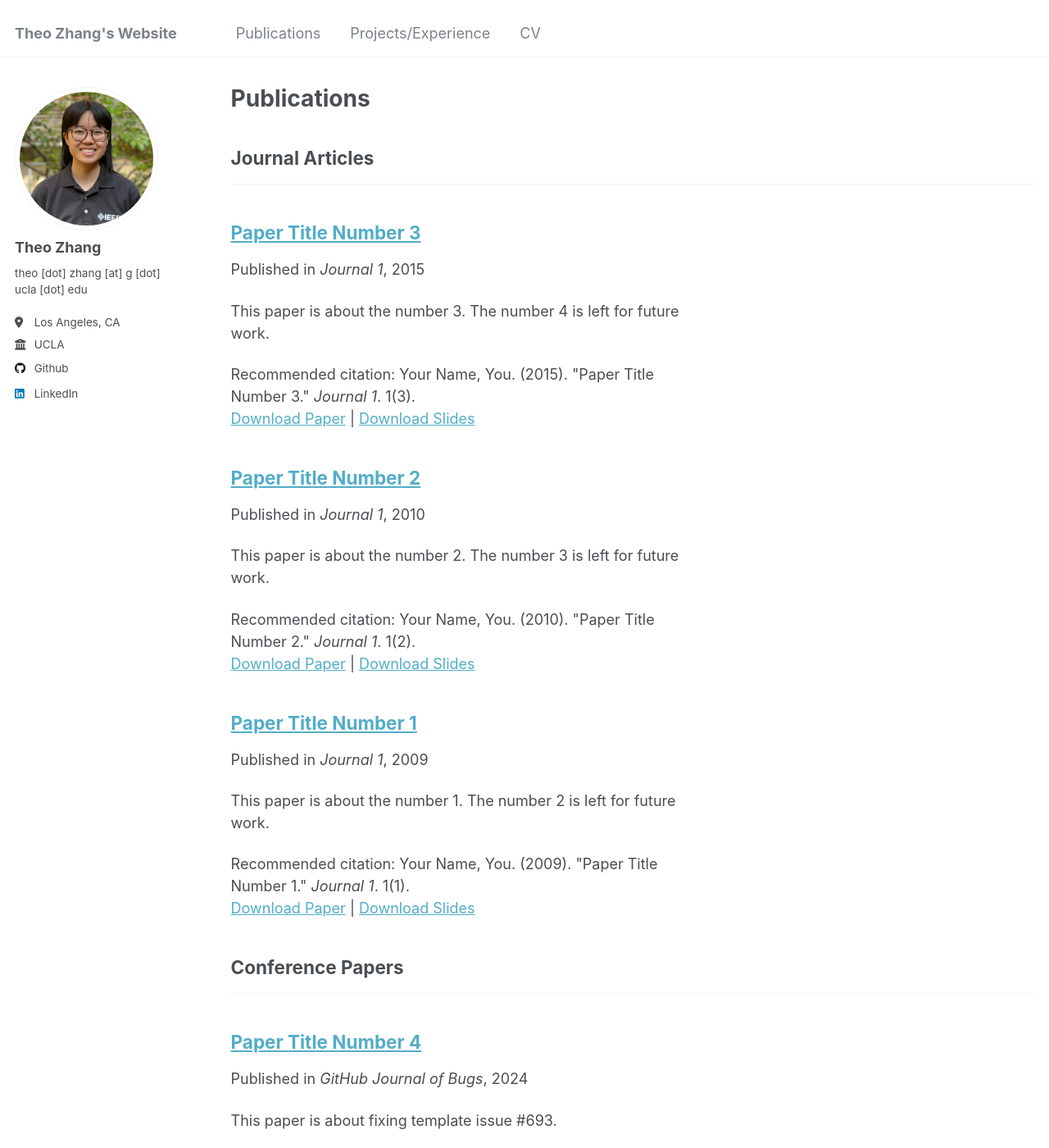
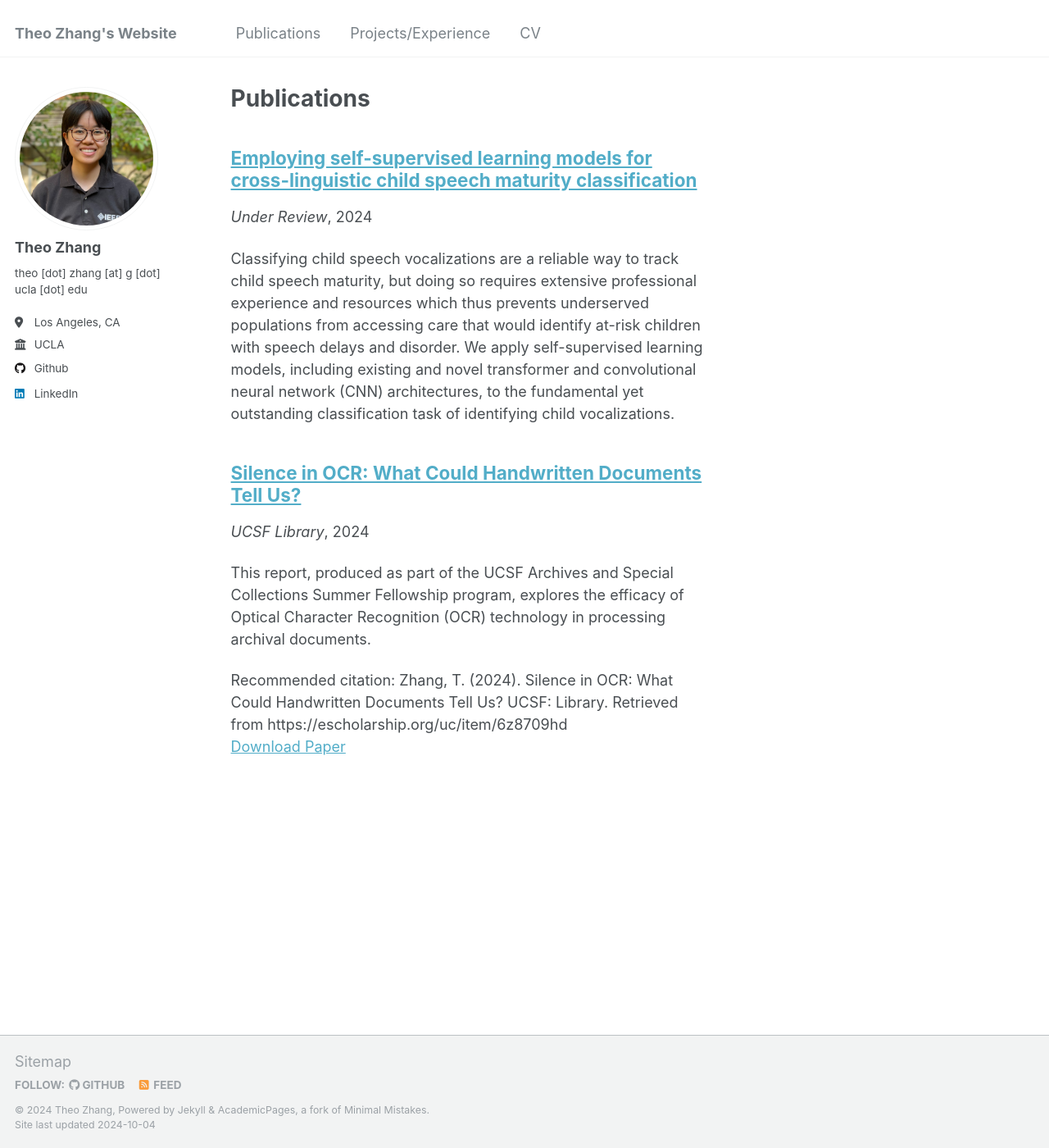
Before and after one commit to theozhangg/theozhangg.github.io, a Jekyll site: the page built from _pages/publications.html, in a window 1280 px wide and 1400 px high. Shown: the whole window at 82% size. Built offline with Jekyll 4.4.1, drawn with Linux system fonts in a browser that asks for light colours; some of the changed text lies outside the part shown.

Commit message:
Finished publications section

```diff
--- a/_config.yml
+++ b/_config.yml
@@ -36,12 +36,6 @@ author:
 
 # Publication Category - The following the list of publication categories and their headings
 publication_category:
-  books:
-    title: 'Books'
-  manuscripts:
-    title: 'Journal Articles'
-  conferences:
-    title: 'Conference Papers'
 
 # Site Settings
 teaser                   :  # filename of teaser fallback teaser image placed in /images/, .e.g. "500x300.png"
--- a/_includes/archive-single.html
+++ b/_includes/archive-single.html
@@ -41,7 +41,7 @@
         {% if post.collection == 'teaching' %}
           <p> {{ post.type }}, <i>{{ post.venue }}</i>, {{ post.date | default: "1900-01-01" | date: "%Y" }} </p>
         {% elsif post.collection == 'publications' %}
-          <p>Published in <i>{{ post.venue }}</i>, {{ post.date | default: "1900-01-01" | date: "%Y" }} </p>
+          <p><i>{{ post.venue }}</i>, {{ post.date | default: "1900-01-01" | date: "%Y" }} </p>
         {% elsif post.date %}
          <p class="page__date"><strong><i class="fa fa-fw fa-calendar" aria-hidden="true"></i> {{ site.data.ui-text[site.locale].date_label | default: "Published:" }}</strong> <time datetime="{{ post.date | default: "1900-01-01" | date_to_xmlschema }}">{{ post.date | default: "1900-01-01" | date: "%B %d, %Y" }}</time></p>
         {% endif %}
--- a/_publications/2009-10-01-paper-title-number-1.md
+++ /dev/null
@@ -1,14 +0,0 @@
----
-title: "Paper Title Number 1"
-collection: publications
-category: manuscripts
-permalink: /publication/2009-10-01-paper-title-number-1
-excerpt: 'This paper is about the number 1. The number 2 is left for future work.'
-date: 2009-10-01
-venue: 'Journal 1'
-slidesurl: 'http://academicpages.github.io/files/slides1.pdf'
-paperurl: 'http://academicpages.github.io/files/paper1.pdf'
-citation: 'Your Name, You. (2009). &quot;Paper Title Number 1.&quot; <i>Journal 1</i>. 1(1).'
----
-
-The contents above will be part of a list of publications, if the user clicks the link for the publication than the contents of section will be rendered as a full page, allowing you to provide more information about the paper for the reader. When publications are displayed as a single page, the contents of the above "citation" field will automatically be included below this section in a smaller font.
--- a/_publications/2010-10-01-paper-title-number-2.md
+++ /dev/null
@@ -1,14 +0,0 @@
----
-title: "Paper Title Number 2"
-collection: publications
-category: manuscripts
-permalink: /publication/2010-10-01-paper-title-number-2
-excerpt: 'This paper is about the number 2. The number 3 is left for future work.'
-date: 2010-10-01
-venue: 'Journal 1'
-slidesurl: 'http://academicpages.github.io/files/slides2.pdf'
-paperurl: 'http://academicpages.github.io/files/paper2.pdf'
-citation: 'Your Name, You. (2010). &quot;Paper Title Number 2.&quot; <i>Journal 1</i>. 1(2).'
----
-
-The contents above will be part of a list of publications, if the user clicks the link for the publication than the contents of section will be rendered as a full page, allowing you to provide more information about the paper for the reader. When publications are displayed as a single page, the contents of the above "citation" field will automatically be included below this section in a smaller font.
--- a/_publications/2015-10-01-paper-title-number-3.md
+++ /dev/null
@@ -1,14 +0,0 @@
----
-title: "Paper Title Number 3"
-collection: publications
-category: manuscripts
-permalink: /publication/2015-10-01-paper-title-number-3
-excerpt: 'This paper is about the number 3. The number 4 is left for future work.'
-date: 2015-10-01
-venue: 'Journal 1'
-slidesurl: 'http://academicpages.github.io/files/slides3.pdf'
-paperurl: 'http://academicpages.github.io/files/paper3.pdf'
-citation: 'Your Name, You. (2015). &quot;Paper Title Number 3.&quot; <i>Journal 1</i>. 1(3).'
----
-
-The contents above will be part of a list of publications, if the user clicks the link for the publication than the contents of section will be rendered as a full page, allowing you to provide more information about the paper for the reader. When publications are displayed as a single page, the contents of the above "citation" field will automatically be included below this section in a smaller font.
--- a/_publications/2024-02-17-paper-title-number-4.md
+++ /dev/null
@@ -1,13 +0,0 @@
----
-title: "Paper Title Number 4"
-collection: publications
-category: conferences
-permalink: /publication/2024-02-17-paper-title-number-4
-excerpt: 'This paper is about fixing template issue #693.'
-date: 2024-02-17
-venue: 'GitHub Journal of Bugs'
-paperurl: 'http://academicpages.github.io/files/paper3.pdf'
-citation: 'Your Name, You. (2024). &quot;Paper Title Number 3.&quot; <i>GitHub Journal of Bugs</i>. 1(3).'
----
-
-The contents above will be part of a list of publications, if the user clicks the link for the publication than the contents of section will be rendered as a full page, allowing you to provide more information about the paper for the reader. When publications are displayed as a single page, the contents of the above "citation" field will automatically be included below this section in a smaller font.
--- /dev/null
+++ b/_publications/2024-08-16-silence-in-ocr-ucsf.md
@@ -0,0 +1,14 @@
+---
+title: "Silence in OCR: What Could Handwritten Documents Tell Us?"
+collection: publications
+permalink: /publication/silence-in-ocr-ucsf
+excerpt: 'This report, produced as part of the UCSF Archives and Special Collections Summer Fellowship program, explores the efficacy of Optical Character Recognition (OCR) technology in processing archival documents.'
+date: 2024-08-16
+venue: 'UCSF Library'
+paperurl: 'https://escholarship.org/uc/item/6z8709hd'
+citation: 'Zhang, T. (2024). Silence in OCR: What Could Handwritten Documents Tell Us? UCSF: Library. Retrieved from https://escholarship.org/uc/item/6z8709hd'
+---
+
+This report, produced as part of the UCSF Archives and Special Collections Summer Fellowship program, explores the efficacy of Optical Character Recognition (OCR) technology in processing archival documents. OCR technology, which automates the extraction of text from images, has significantly advanced recently, providing substantial benefits for archival organizations by making vast amounts of previously “hidden” data more accessible. This study specifically examines the disparities in OCR quality between handwritten and typewritten documents, highlighting that OCR’s effectiveness is considerably lower for handwritten texts. This discrepancy results in biases and underrepresentation in datasets, particularly affecting the accessibility and utility of handwritten documents from historical archives.
+
+Utilizing a dataset comprising documents related to AIDS/HIV activism from the 1980s and 1990s, this project evaluates the performance of three OCR tools—Tesseract, Google Cloud Document AI, and Amazon Textract—across different document types. The objective is to identify the most effective OCR solution for enhancing the accessibility of handwritten documents within the UCSF Archives and Special Collections. The findings aim to contribute to the broader archival field by addressing the challenges of digitizing and utilizing handwritten archival materials, thus supporting more inclusive and comprehensive historical research.
--- /dev/null
+++ b/_publications/2024-09-12-child-speech-maturity.md
@@ -0,0 +1,13 @@
+---
+title: "Employing self-supervised learning models for cross-linguistic child speech maturity classification"
+collection: publications
+permalink: /publication/child-speech-maturity
+excerpt: 'Classifying child speech vocalizations are a reliable way to track child speech maturity, but doing so requires extensive professional experience and resources which thus prevents underserved populations from accessing care that would identify at-risk children with speech delays and disorder. We apply self-supervised learning models, including existing and novel transformer and convolutional neural network (CNN) architectures, to the fundamental yet outstanding classification task of identifying child vocalizations.'
+date: 2024-09-12
+# venue: 'IEEE International Conference on Acoustics, Speech and Signal Processing 2025'
+venue: 'Under Review'
+# paperurl: 'http://academicpages.github.io/files/paper2.pdf'
+# citation: 'Your Name, You. (2010). &quot;Paper Title Number 2.&quot; <i>Journal 1</i>. 1(2).'
+---
+
+Speech technology systems struggle with many downstream tasks for child speech due to small training corpora and the difficulties that the physical properties of child speech pose. We apply self-supervised learning models, including existing and novel transformer and convolutional neural network (CNN) architectures, to a fundamental yet outstanding classification task: identifying child vocalizations. Models were trained to distinguish between cry, laughter, mature speech (consonant+vowel), and immature speech (just consonant or vowel). Training was conducted on a large dataset of maximally ecologically-valid child vocalizations, orders of magnitude larger than previous datasets employed for this task. Data were sampled from audio recordings of children acquiring 25+ languages in rural and urban sites in the U.S., Bolivia, Mexico, Vanuatu, Papua New Guinea, Solomon Islands, and France. The proposed transformer-based model outperformed the CNN and previous models, achieved classification accuracy comparable to human annotators, and was robust across rural and urban child rearing settings.
```
Also changed, not shown: _pages/portfolio.html (deleted, +0 -13 lines), _pages/talks.html (deleted, +0 -16 lines), _pages/projects.html (renamed from _pages/teaching.html), 1 other file.
